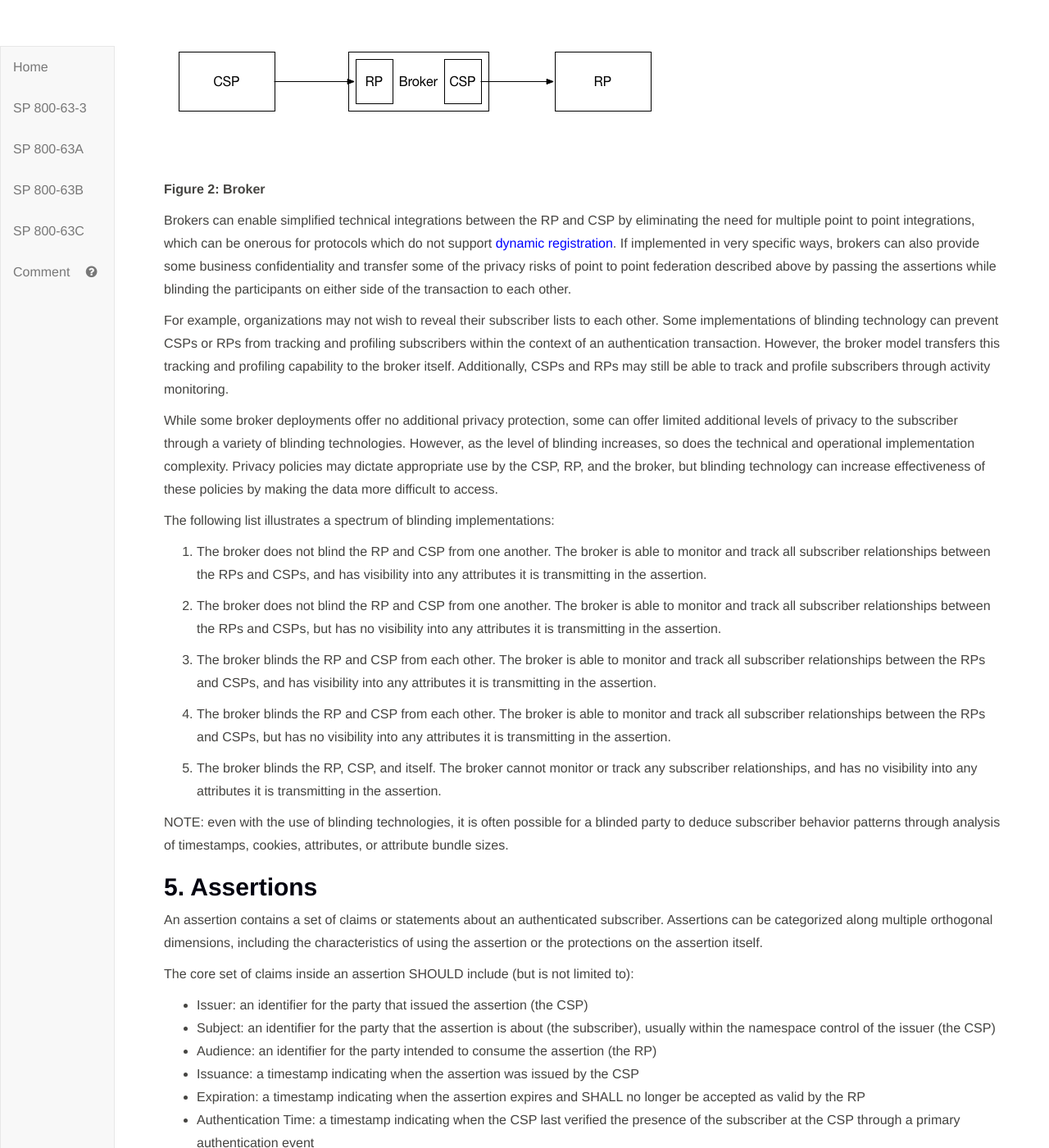
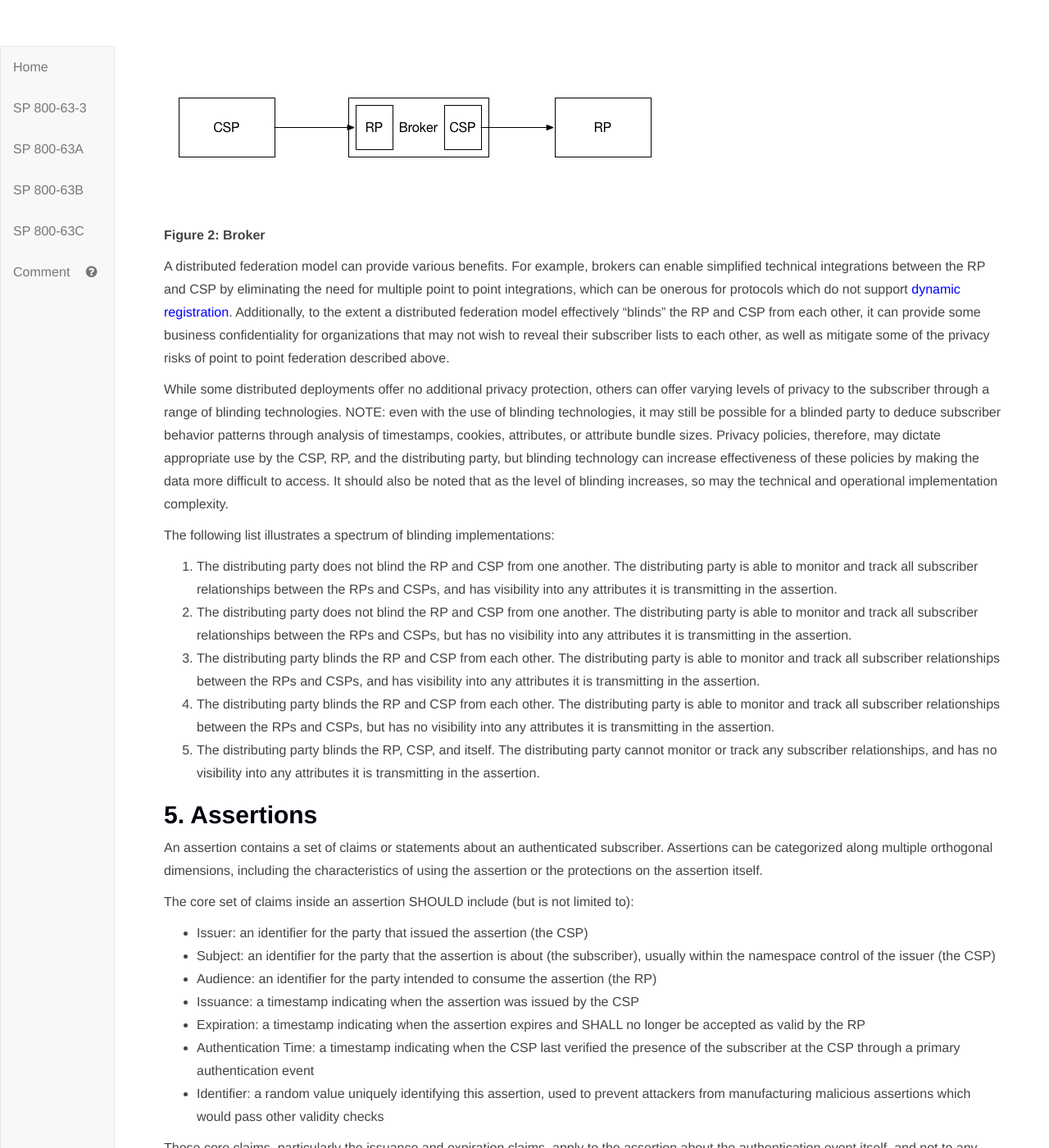
Before and after one commit to usnistgov/800-63-3, a Jekyll site: the page built from sp800-63c.md, in a window 1280 px wide and 1400 px high, scrolled down 8596 px. Shown: the whole window at 82% size. Built offline with Jekyll 4.4.1, drawn with Linux system fonts in a browser that asks for light colours; some of the changed text lies outside the part shown.

Commit message:
-c privacy

```diff
--- a/sp800-63c/sec4_federation.md
+++ b/sp800-63c/sec4_federation.md
@@ -43,32 +43,23 @@
 
 Many federated parties establish whitelists of other federated parties who may dynamically register with some predetermined level of trust. They also establish blacklists of federated parties who may be allowed dynamically register with a low level of trust, or who may not be allowed to dynamically register at all. Everything that is not on a whitelist or a blacklist can be considered to be in a gray area or on a "graylist." Graylisted parties generally start out with a low level of trust until they can be reviewed by a human who can determine an appropriate level of trust.
 
-#### 4.1.4 Brokered Federation
+#### 4.1.4 Distributed Federation
 
-In this model, a third-party sits in the middle of the transaction and communicates the success or failure of an authentication event at the CSP to the RP. Effectively, a broker functions as a federation CSP on one side and a federation RP on the other side. Therefore, all normative and non-normative requirements that apply to CSPs and RPs in this chapter SHALL apply to the broker.
+
+In a distributed federation model, the communication between the CSP and the RP is distributed in a way that prevents direct communication between the two parties. There may be multiple methods of achieving this effect, but common configurations include a third party that acts as a “broker” or a network of “nodes” that distribute the communications. Effectively though, the distributing parties still function in some degree as a federation CSP on one side and a federation RP on the other side. Therefore, all normative and non-normative requirements that apply to CSPs and RPs SHALL apply to the distributing parties in their respective roles.
 
 ![Figure 2: Broker](sp800-63c/media/broker.png)
 
 **Figure 2: Broker**
 
+A distributed federation model can provide various benefits. For example, brokers can enable simplified technical integrations between the RP and CSP by eliminating the need for multiple point to point integrations, which can be onerous for protocols which do not support [dynamic registration](#dynamic-registration). Additionally, to the extent a distributed federation model effectively “blinds” the RP and CSP from each other, it can provide some business confidentiality for organizations that may not wish to reveal their subscriber lists to each other, as well as mitigate some of the privacy risks of point to point federation described above.
 
-
-Brokers can enable simplified technical integrations between the RP and CSP by eliminating the need for multiple point to point integrations, which can be onerous for protocols which do not support [dynamic registration](#dynamic-registration). If implemented in very specific ways, brokers can also provide some business confidentiality and transfer some of the privacy risks of point to point federation described above by passing the assertions while blinding the participants on either side of the transaction to each other.
-
-For example, organizations may not wish to reveal their subscriber lists to each other. Some implementations of blinding technology can prevent CSPs or RPs from tracking and profiling subscribers within the context of an authentication transaction. However, the broker model transfers this tracking and profiling capability to the broker itself. Additionally, CSPs and RPs may still be able to track and profile subscribers through activity monitoring.
-
-While some broker deployments offer no additional privacy protection, some can offer limited additional levels of privacy to the subscriber through a variety of blinding technologies.  However, as the level of blinding increases, so does the technical and operational implementation complexity. Privacy policies may dictate appropriate use by the CSP, RP, and the broker,  but blinding technology can increase effectiveness of these policies by making the data more difficult to access.
+While some distributed deployments offer no additional privacy protection, others can offer varying levels of privacy to the subscriber through a range of blinding technologies. NOTE: even with the use of blinding technologies, it may still be possible for a blinded party to deduce subscriber behavior patterns through analysis of timestamps, cookies, attributes, or attribute bundle sizes. Privacy policies, therefore, may dictate appropriate use by the CSP, RP, and the distributing party, but blinding technology can increase effectiveness of these policies by making the data more difficult to access. It should also be noted that as the level of blinding increases, so may the technical and operational implementation complexity.
 
 The following list illustrates a spectrum of blinding implementations:
 
-1. The broker does not blind the RP and CSP from one another. The broker is able to monitor and track all subscriber relationships between the RPs and CSPs, and has visibility into any attributes it is transmitting in the assertion.
-
-1. The broker does not blind the RP and CSP from one another. The broker is able to monitor and track all subscriber relationships between the RPs and CSPs, but has no visibility into any attributes it is transmitting in the assertion.
-
-1. The broker blinds the RP and CSP from each other. The broker is able to monitor and track all subscriber relationships between the RPs and CSPs, and has visibility into any attributes it is transmitting in the assertion.
-
-1. The broker blinds the RP and CSP from each other. The broker is able to monitor and track all subscriber relationships between the RPs and CSPs, but has no visibility into any attributes it is transmitting in the assertion.
-
-1. The broker blinds the RP, CSP, and itself. The broker cannot monitor or track any subscriber relationships, and has no visibility into any attributes it is transmitting in the assertion.
-
-NOTE: even with the use of blinding technologies, it is often possible for a blinded party to deduce subscriber behavior patterns through analysis of timestamps, cookies, attributes, or attribute bundle sizes.
+1.	The distributing party does not blind the RP and CSP from one another. The distributing party is able to monitor and track all subscriber relationships between the RPs and CSPs, and has visibility into any attributes it is transmitting in the assertion.
+2.	The distributing party does not blind the RP and CSP from one another. The distributing party is able to monitor and track all subscriber relationships between the RPs and CSPs, but has no visibility into any attributes it is transmitting in the assertion.
+3.	The distributing party blinds the RP and CSP from each other. The distributing party is able to monitor and track all subscriber relationships between the RPs and CSPs, and has visibility into any attributes it is transmitting in the assertion.
+4.	The distributing party blinds the RP and CSP from each other. The distributing party is able to monitor and track all subscriber relationships between the RPs and CSPs, but has no visibility into any attributes it is transmitting in the assertion.
+5. The distributing party blinds the RP, CSP, and itself. The distributing party cannot monitor or track any subscriber relationships, and has no visibility into any attributes it is transmitting in the assertion.
--- a/sp800-63c/sec5_strength.md
+++ b/sp800-63c/sec5_strength.md
@@ -16,7 +16,7 @@
 
 These core claims, particularly the issuance and expiration claims, apply to the assertion about the authentication event itself, and not to any additional identity attributes associated with the subscriber, even when those claims are included within the assertion. A subscriber's attributes MAY expire or be otherwise invalidated independently of the expiration or invalidation of the assertion.
 
-Assertions MAY include other additional identity attributes, but where possible the information contained in the assertion SHOULD be limited to the information required to process the authentication transaction. The RP MAY fetch additional identity attributes from the CSP in a separate transaction using an authorization credential issued along side the assertion.
+Assertions MAY include other additional identity attributes. See sec. 6 for privacy requirements on presenting attributes in assertions. The RP MAY fetch additional identity attributes from the CSP in a separate transaction using an authorization credential issued along side the assertion.
 
 Although details vary based on the exact federation protocol in use, an assertion SHOULD be used only to represent a single log-in event at the RP. After the RP consumes the assertion, [session management](sp800-63b.html#sec7) at the RP comes into play and the assertion is no longer used directly.
 
@@ -70,11 +70,11 @@
 
 #### 5.2.5. Pairwise Pseudonymous Identifiers
 
-In some circumstances, it is desirable to prevent the subscriber's account at the CSP from being linked through one or more RPs through use of a common identifier. Pairwise pseudonymous subject identifiers SHALL be used within the assertions generated by the CSP for the RP, and the CSP SHALL generate a different identifier for each RP.
+In some circumstances, it is desirable to prevent the subscriber's account at the CSP from being linked through one or more RPs through use of a common identifier. Pairwise pseudonymous subject identifiers SHALL be used within the assertions generated by the CSP for the RP, and the CSP SHALL generate a different identifier for each RP or integration with an RP, as appropriate.
 
-When unique pseudonymous identifiers are used with RPs along side of identity attribute bundles, it may still be possible for multiple colluding RPs to fully identify and correlate a subscriber across systems using these attributes. Even though a different pseudonymous identifier was used at each RP, the RPs are still able to compare other identifying attributes such as names, email addresses, physical addresses, and phone numbers, among other common attributes. In such cases, the privacy risk is similar to the subscriber not having used a pseudonymous identifier at all.
+When unique pseudonymous identifiers are used with RPs along side of identity attribute bundles, it may still be possible for multiple colluding RPs to fully identify and correlate a subscriber across systems using these attributes. Privacy policies, therefore, may prohibit such correlation, but pairwise pseudonymous identifiers can increase effectiveness of these policies by increasing the administrative effort in managing the attribute correlation.
 
-Note that in a brokered federation, a CSP cannot issue a pseudonymous identifier for each RP because it is unaware which RP is being accessed. In this case the broker, as a proxy CSP, may wish to generate pseudonymous identifiers to prevent privacy-violating collusion among RPs. Depending on the protocol, the broker may often need to map such identifiers back to the associated identifiers from upstream CSPs in order to allow the identity protocol to function.
+Note that in a distributed federation model, the distributing party that is acting as a proxy CSP may, depending on the protocol, need to map the pairwise pseudonymous identifiers back to the associated identifiers from upstream CSPs in order to allow the identity protocol to function.
 
 #### 5.2.6. Pairwise Pseudonymous Identifier Generation
 
--- a/sp800-63c/sec6_presentation.md
+++ b/sp800-63c/sec6_presentation.md
@@ -4,9 +4,9 @@
 
 Assertions MAY be presented in either an *indirect* or *direct* manner from the CSP to the RP. Each model has its benefits and drawbacks, but both require the proper validation of the assertion. Assertions MAY also be proxied to facilitate federation between CSPs and RPs under specific circumstances, as discussed in section 4.1.4.
 
-Positive confirmation SHALL be obtained from the subscriber before any attributes about the subscriber are transmitted to any RP. If the protocol in use allows for optional attributes, the subscriber SHALL be given the option to decide whether transmit those attributes to the RP. A CSP MAY employ mechanisms to remember and re-transmit the exact attribute bundle to the same RP. The CSP SHALL transmit only those attributes that were explicitly requested by the RP. Any party in the transaction who collects attribute information SHALL provide notice and obtain confirmation from the subscriber.
+The CSP SHALL transmit only those attributes that were explicitly requested by the RP. RPs SHALL conduct a privacy risk assessment when determining which attributes to request.
 
-The CSP SHALL enable the subscriber to view the attribute values to be transmitted. However, the CSP SHALL employ masking mechanisms, as necessary, to mitigate the risk of unauthorized exposure of sensitive information (e.g. shoulder surfing).
+The subscriber SHALL be able to view the attribute values to be transmitted, although masking mechanisms SHALL be employed, as necessary, to mitigate the risk of unauthorized exposure of sensitive information (e.g. shoulder surfing). The subscriber SHALL receive explicit notice and be able to provide positive confirmation before any attributes about the subscriber are transmitted to any RP. At a minimum, the notice SHOULD be provided by the party in the position to provide the most effective notice and obtain confirmation. See section 9.2 for considerations on determining which party should provide the notice and obtain confirmation. If the protocol in use allows for optional attributes, the subscriber SHALL be given the option to decide whether to transmit those attributes to the RP. A CSP MAY employ mechanisms to remember and re-transmit the exact attribute bundle to the same RP.
 
 ### 6.1. Indirect presentation
 
--- a/sp800-63c/sec9_privacy.md
+++ b/sp800-63c/sec9_privacy.md
@@ -1,3 +1,24 @@
 <a name="sec9"></a>
 
 ## <a name="privacy-section-header"></a> 9. Privacy Considerations
+
+These privacy considerations are non-normative.
+
+9.1 Minimizing Tracking and Profiling
+
+Sections 4, 4.1.4, and 5.2.5 cover a number of requirements the objective for which is to minimize privacy risks arising from increased capabilities to track and profile subscribers. For example, a subscriber using the same CSP to authenticate to multiple RPs allows the CSP to build a profile of subscriber transactions that would not have existed absent federation.  The availability of such data makes it vulnerable to uses that may not be anticipated or desired by the subscriber.  Federation offers numerous benefits to RPs and subscribers, but requires subscribers to have trust in the CSP.  Accordingly, to build subscriber trust in a federated model, it is important that uses of subscriber data are appropriately limited and scoped to the purpose for which it was originally collected. Consult your Senior Agency Official for Privacy if there are questions about whether proposed agency uses fall within the scope of these uses.
+
+Section 4 also encourages the use of technical measures to provide unlinkability and prevent subscriber activity tracking and profiling.  While CSP policies and procedures are important in ensuring adherence to appropriate use limitation and purpose specification principles, technical measures such as outlined in 4.1.4 for distributed federation and 5.2.5 for pairwise pseudonymous identifiers, can increase the effectiveness of these policies by making subscriber data more difficult to access.
+
+
+9.2 Notice and Consent
+
+To build subscriber trust in federation, transparency must be provided to the subscriber to understand what information will be transmitted, what is required versus optional, and the ability to decide whether to transmit optional attributes to the RP.  Accordingly, Section 6 requires that positive confirmation be obtained from the subscriber before any attributes about the subscriber are transmitted to any RP.  An effective notice will take into account user experience design standards and research, as well as an assessment of privacy risks that may arise from the collection. There are many factors that should be considered, including the reliability of the assumptions Subscribers may have about the collection, whether other information is being collected and appended to the information collected from the Subscriber. However, an effective notice is never only a link that leads to a complex, legalistic privacy policy or general terms and conditions that a substantial number of Subscribers do not read or understand.
+
+Section 6.0 does not specify which party should provide the notice.  In some cases, a party in a federation may not have a direct connection to the subscriber to provide notice and obtain consent. Although multiple parties may elect to provide notice, it is permissible for parties to determine in advance either contractually or through trust framework policies which party will provide the notice and obtain confirmation, as long as the determination is being based upon factors that center on enabling the subscriber to pay attention to the notice and make an informed choice.
+
+
+
+9.3 Data Minimization
+
+Although a CSP may collect additional attributes beyond what the RP requires for its use case, only those attributes that were explicitly requested by the RP are to be transmitted by the CSP. In some instances, an RP does not require a full value of an attribute is not necessary; for example an RP may need to know whether the subscriber is over 13 years old, but has no need for the full date of birth. To minimize the collection of potentially sensitive PII, the RP may request an attribute claim (e.g., is the subscriber over 13 years old? Y/N, Pass/Fail).  This minimizes the RPs collection of potentially sensitive and unnecessary PII.  Accordingly, Section 6.4 requires the RP to, where feasible, request attribute claims rather than full attribute values.  To support this RP requirement, CSPs are in turn, required to support attribute claims.
```
